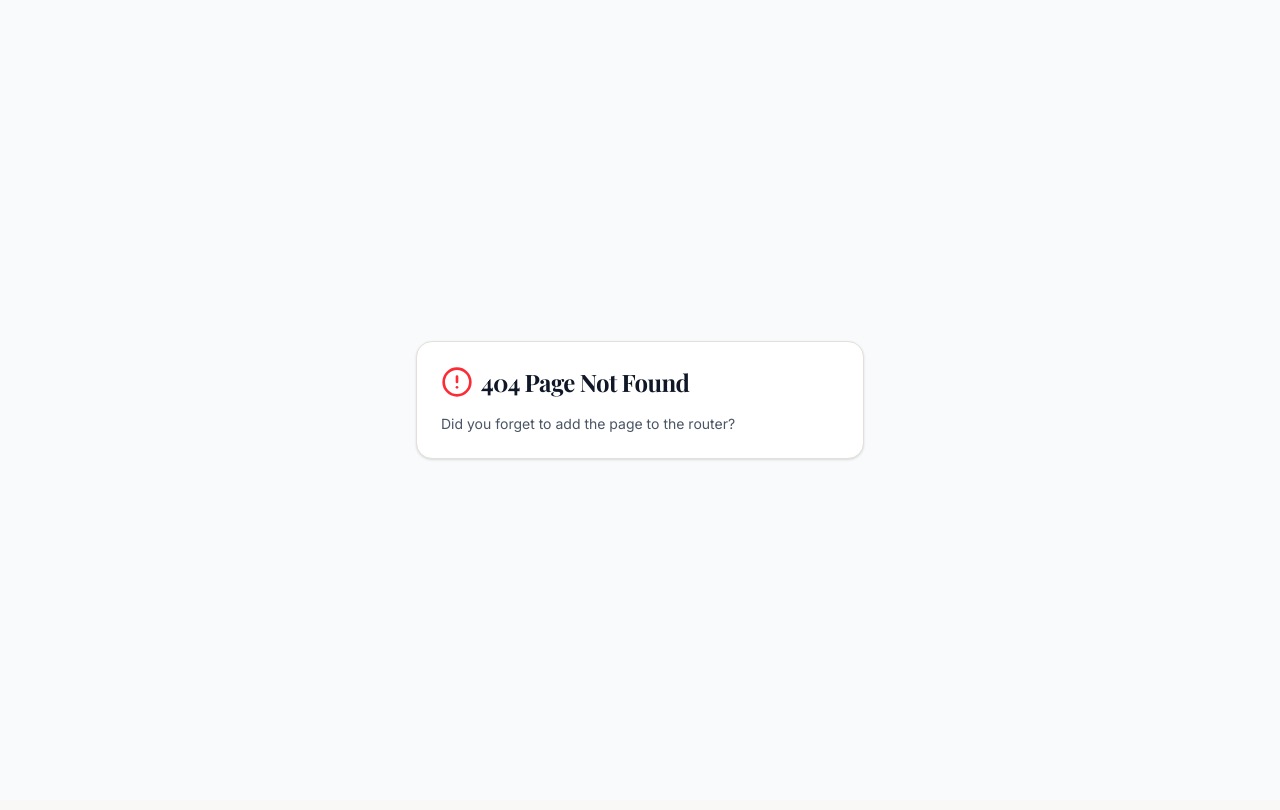
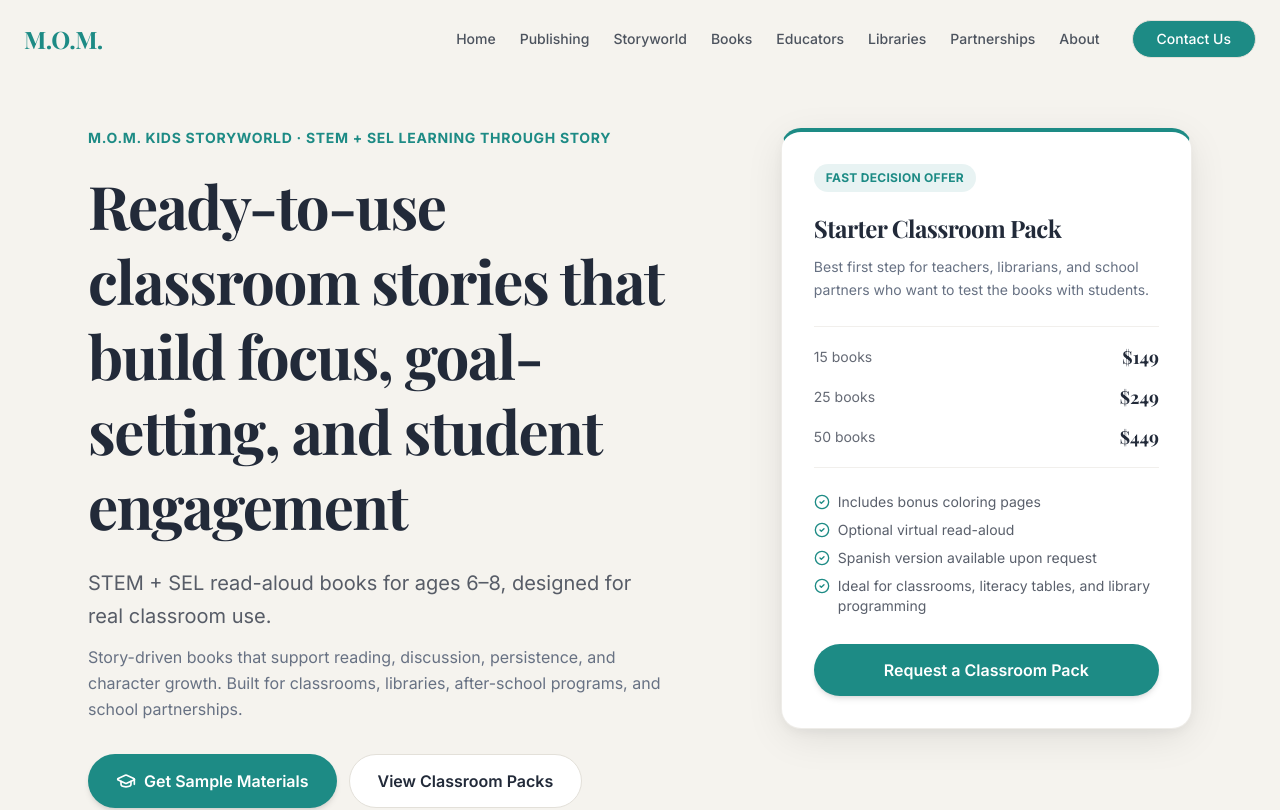
Before and after one commit to overtonmarq-prog/mind-of-marq-website, a React (Vite) app: page /educators in a window 1280 px wide. Before the commit this address had no page. Shown: the top 810 px of the page. Built offline with nearby package versions, Linux system fonts and the light colour scheme; a web font is replaced by a local one.

Commit message:
Add /educators page: src/App.tsx

```diff
--- a/src/App.tsx
+++ b/src/App.tsx
@@ -4,6 +4,7 @@ import { Toaster } from "@/components/ui/toaster";
 import { TooltipProvider } from "@/components/ui/tooltip";
 import NotFound from "@/pages/not-found";
 import Home from "./pages/Home";
+import Educators from "./pages/Educators";
 
 const queryClient = new QueryClient();
 
@@ -11,6 +12,7 @@ function Router() {
   return (
     <Switch>
       <Route path="/" component={Home} />
+      <Route path="/educators" component={Educators} />
       <Route component={NotFound} />
     </Switch>
   );
```
